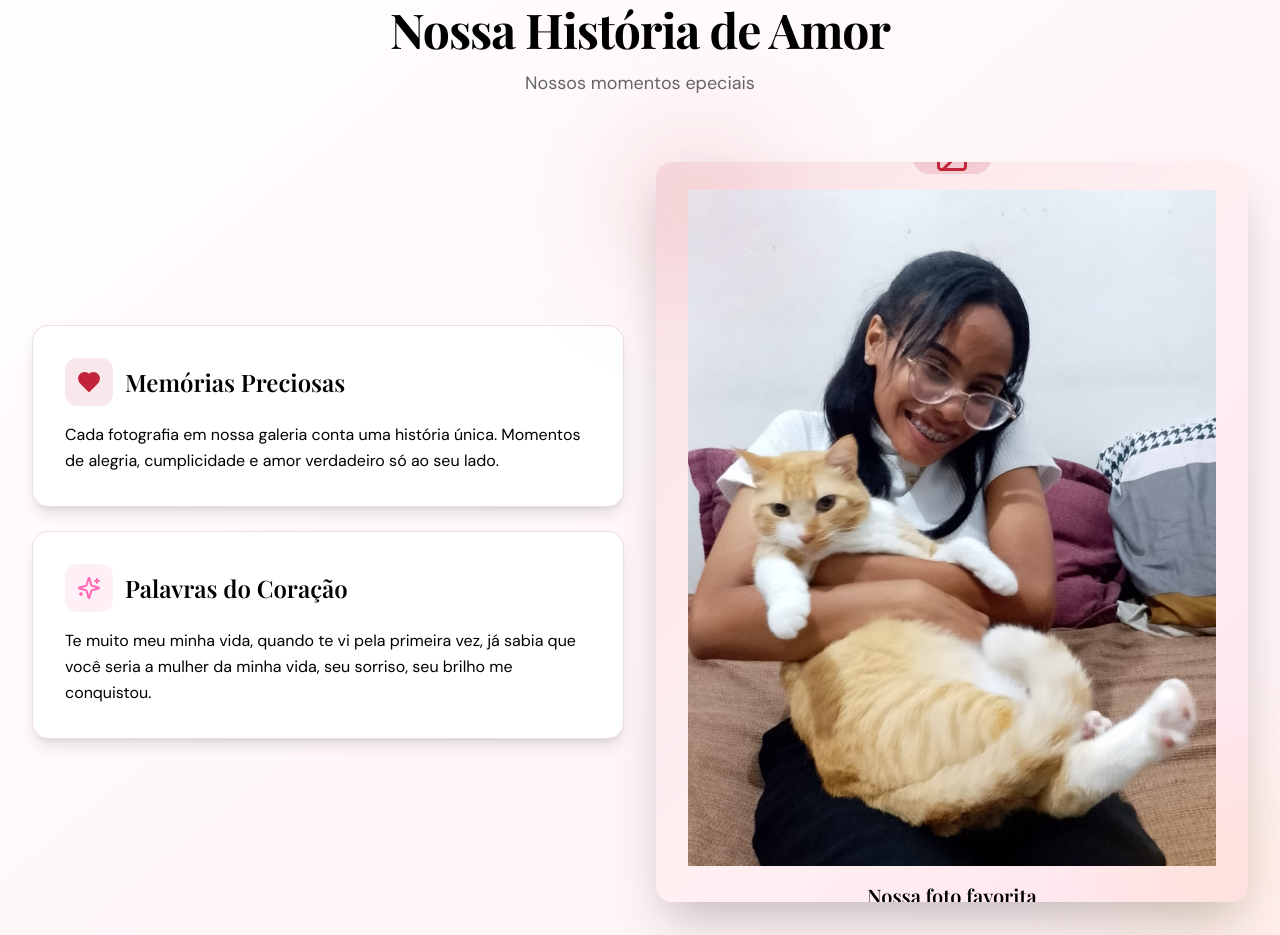
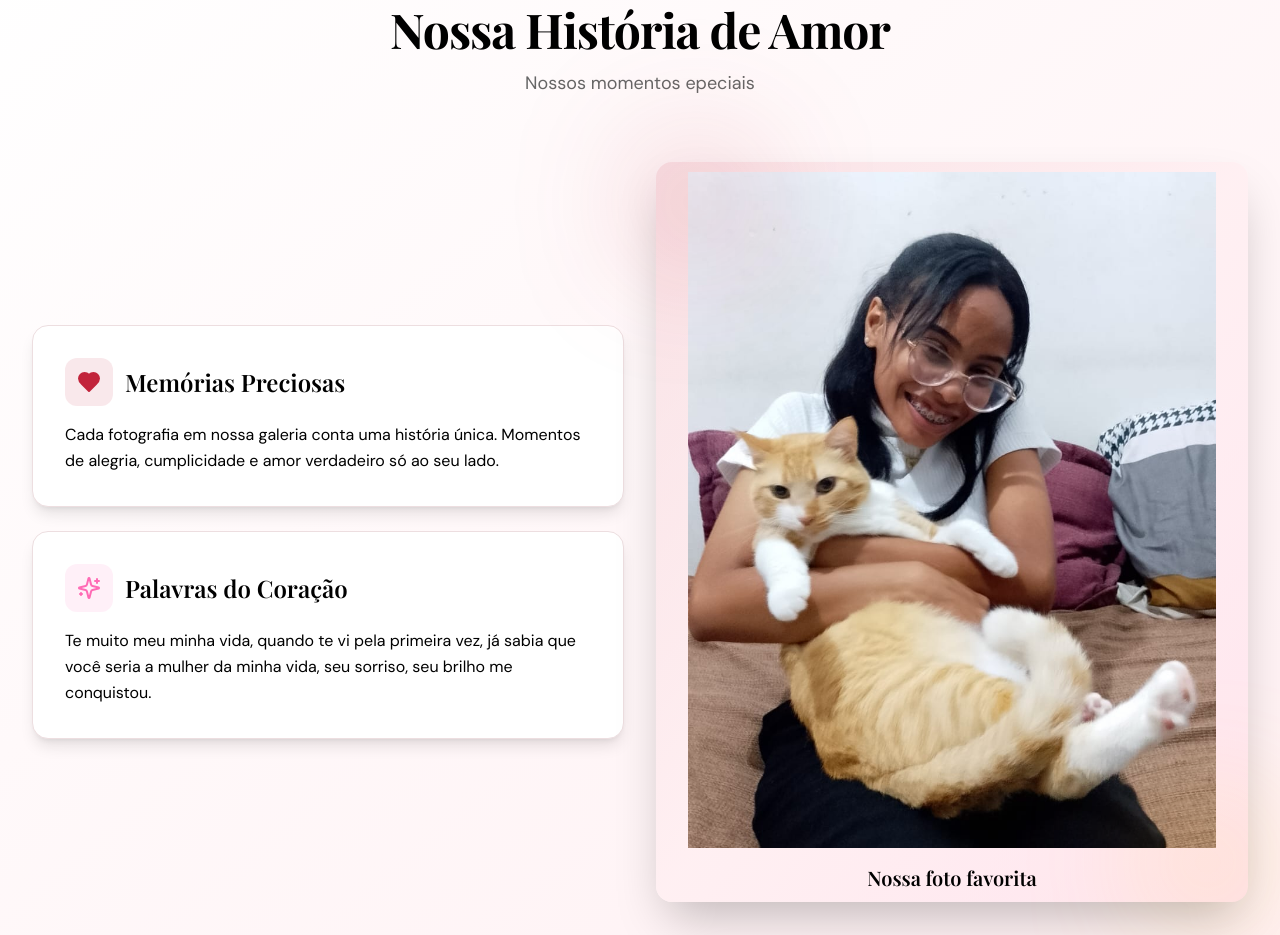
Before and after one commit to ATTXZC/minhavida, a React (Vite) app in the folder web/: page / in a window 1280 px wide. Shown: the part 940-1875 px from the top of the page. Built offline with nearby package versions, Linux system fonts and the light colour scheme.

Commit message:
remove unused ImagePlus icon from HomePage
Co-authored-by: Guilherme Melo <105309998+ATTXZC@users.noreply.github.com>

```diff
--- a/web/src/pages/HomePage.jsx
+++ b/web/src/pages/HomePage.jsx
@@ -163,7 +163,6 @@ function HomePage() {
                     */}
                     <div className="flex h-full w-full flex-col items-center justify-center gap-4 bg-gradient-to-br from-primary/10 via-muted to-secondary/10 p-8 text-center">
                       <div className="flex h-20 w-20 items-center justify-center rounded-full bg-primary/15">
-                        <ImagePlus className="text-primary" size={36} />
                       </div>
                       <img src="/2.jpeg" alt="Meu amor" className="w-full h-full object-cover" />
                       <p className="font-display text-xl font-semibold">Nossa foto favorita</p>
```
